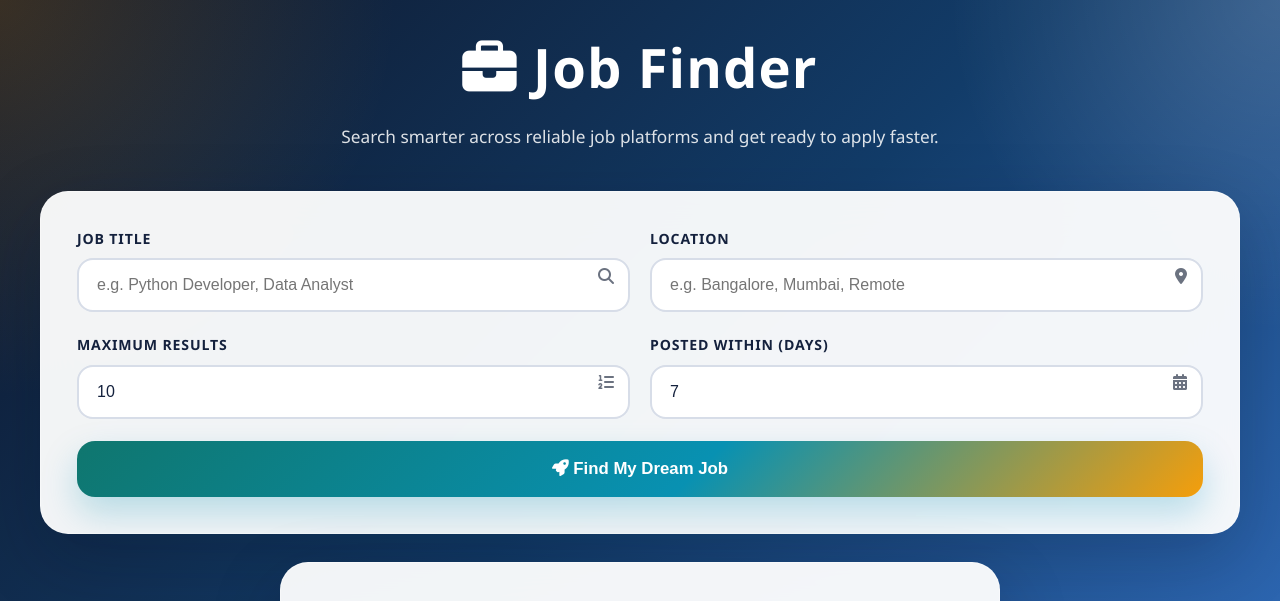
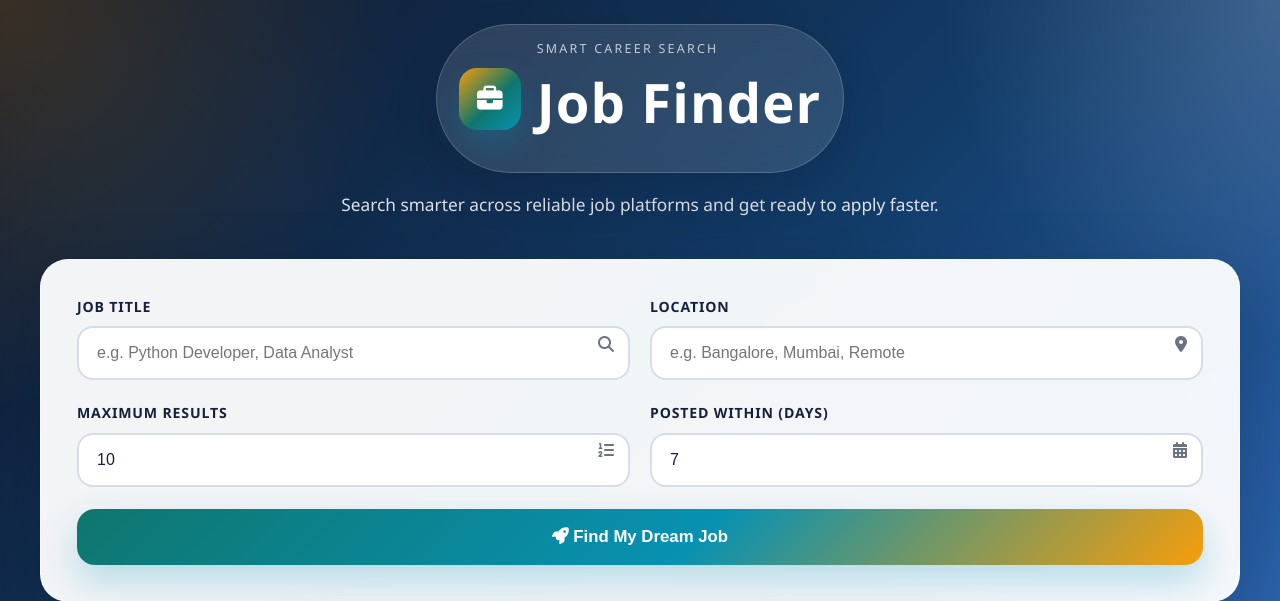
Before and after one commit to Alid3456778/JobFinding, a Flask app: page / in a window 1280 px wide. Shown: the top 601 px of the page. Run offline with Flask 3, Linux system fonts and the light colour scheme.

Commit message:
SEO Optimization and Metatags

```diff
--- a/templates/index.html
+++ b/templates/index.html
@@ -3,7 +3,26 @@
 <head>
     <meta charset="UTF-8">
     <meta name="viewport" content="width=device-width, initial-scale=1.0">
-    <title>Job Finder - Find Your Dream Job</title>
+    <title>Job Finder | Search Jobs Across LinkedIn, Internshala, RemoteOK and More</title>
+    <meta name="description" content="Job Finder helps you search jobs across multiple platforms, filter openings by source, and discover fresh roles from LinkedIn, Internshala, RemoteOK, The Muse, and more.">
+    <meta name="keywords" content="job finder, job search, LinkedIn jobs, Internshala jobs, remote jobs, job portal, job openings, career search, online jobs">
+    <meta name="author" content="Job Finder">
+    <meta name="robots" content="index, follow">
+    <link rel="canonical" href="https://jobfinding-kvbr.onrender.com/">
+
+    <meta property="og:type" content="website">
+    <meta property="og:title" content="Job Finder | Search Jobs Across Top Job Platforms">
+    <meta property="og:description" content="Search jobs across multiple platforms, compare openings by source, and find recent roles faster with Job Finder.">
+    <meta property="og:url" content="https://jobfinding-kvbr.onrender.com/">
+    <meta property="og:site_name" content="Job Finder">
+
+    <meta name="twitter:card" content="summary_large_image">
+    <meta name="twitter:title" content="Job Finder | Search Jobs Across Top Job Platforms">
+    <meta name="twitter:description" content="Find jobs faster across LinkedIn, Internshala, remote job boards, and more from one clean dashboard.">
+    <meta name="theme-color" content="#123c69">
+    <link rel="icon" href="{{ url_for('static', filename='favicon.svg') }}" type="image/svg+xml">
+    <link rel="shortcut icon" href="{{ url_for('static', filename='favicon.svg') }}" type="image/svg+xml">
+    <link rel="apple-touch-icon" href="{{ url_for('static', filename='favicon.svg') }}">
     <link href="https://cdnjs.cloudflare.com/ajax/libs/font-awesome/6.4.0/css/all.min.css" rel="stylesheet">
     <style>
         * {
@@ -46,6 +65,44 @@
             text-align: center;
             margin-bottom: 40px;
             animation: fadeInUp 0.8s ease-out;
+        }
+
+        .brand {
+            display: inline-flex;
+            align-items: center;
+            gap: 16px;
+            padding: 14px 22px;
+            border-radius: 999px;
+            background: rgba(255, 255, 255, 0.12);
+            border: 1px solid rgba(255, 255, 255, 0.18);
+            backdrop-filter: blur(12px);
+            margin-bottom: 18px;
+            box-shadow: 0 18px 45px rgba(4, 13, 33, 0.16);
+        }
+
+        .brand-logo {
+            width: 62px;
+            height: 62px;
+            border-radius: 18px;
+            display: flex;
+            align-items: center;
+            justify-content: center;
+            background: linear-gradient(135deg, #f59e0b 0%, #0f766e 55%, #0891b2 100%);
+            color: #fff;
+            font-size: 1.6rem;
+            box-shadow: 0 14px 30px rgba(8, 145, 178, 0.28);
+        }
+
+        .brand-copy {
+            text-align: left;
+        }
+
+        .brand-copy span {
+            display: block;
+            font-size: 0.78rem;
+            letter-spacing: 0.18em;
+            text-transform: uppercase;
+            color: rgba(255, 255, 255, 0.72);
         }
 
         .header h1 {
@@ -553,6 +610,16 @@
                 font-size: 2.5rem;
             }
 
+            .brand {
+                width: 100%;
+                justify-content: center;
+                border-radius: 24px;
+            }
+
+            .brand-copy {
+                text-align: center;
+            }
+
             .form-grid,
             .advanced-options {
                 grid-template-columns: 1fr;
@@ -591,7 +658,15 @@
 
     <div class="container">
         <div class="header">
-            <h1><i class="fas fa-briefcase"></i> Job Finder</h1>
+            <div class="brand">
+                <div class="brand-logo">
+                    <i class="fas fa-briefcase"></i>
+                </div>
+                <div class="brand-copy">
+                    <span>Smart Career Search</span>
+                    <h1>Job Finder</h1>
+                </div>
+            </div>
             <p>Search smarter across reliable job platforms and get ready to apply faster.</p>
         </div>
 
```
Also changed, not shown: static/favicon.svg (added).
